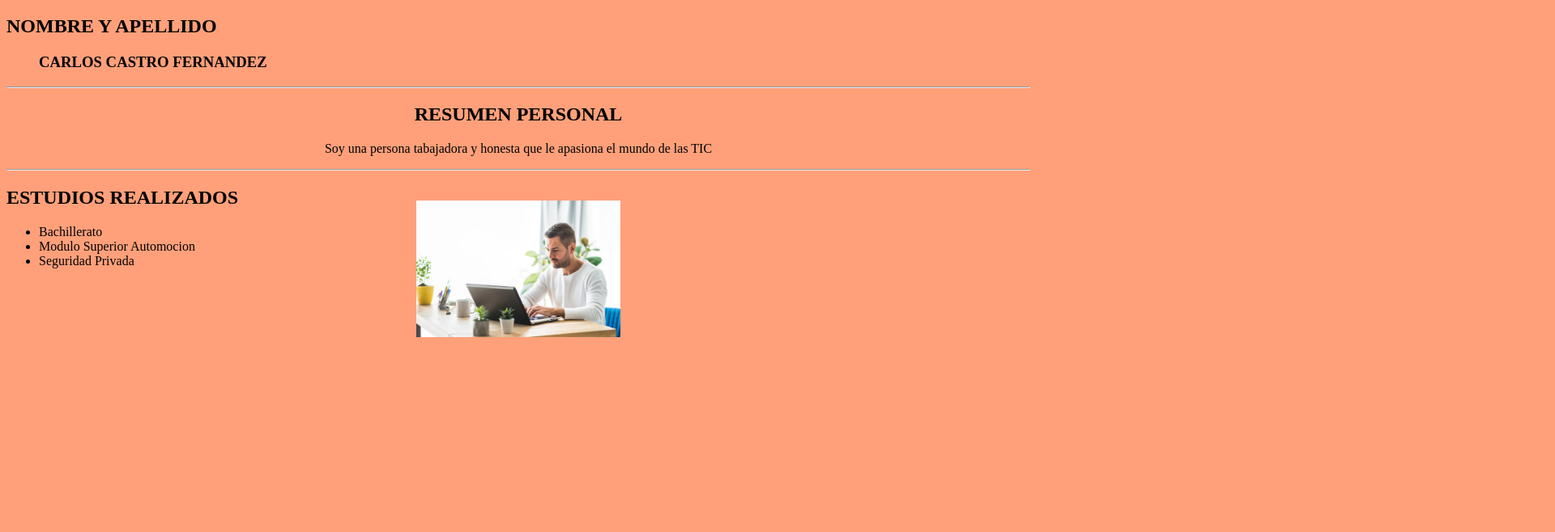
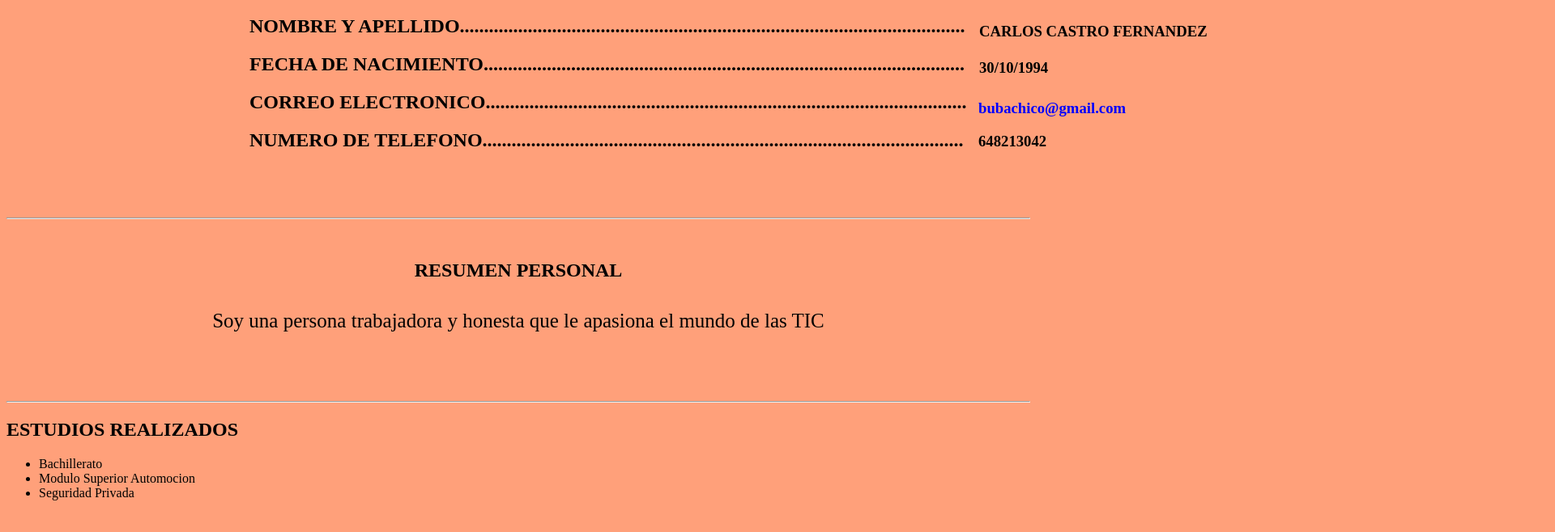
Before and after one commit to CarlosCastroFernandez/Front-End, a plain HTML site: page CV.html in a window 1280 px wide. Shown: the part 62-720 px from the top of the page at 81% size, 1920 px wide, since content can reach past the window. Drawn offline with Linux system fonts and the light colour scheme.

Commit message:
Update CV.html

```diff
--- a/CV.html
+++ b/CV.html
@@ -15,16 +15,25 @@
         CURRICULUM
     </h1>
     <div style="color:black">
-<h2> NOMBRE Y APELLIDO</h2>
-<ul>
-    <h3>CARLOS CASTRO FERNANDEZ</h3>
-</ul>
-<hr>
-<h2 style="text-align:center">
+    <div style="position:relative;left:300px;font-family:times new roman">
+<h2>NOMBRE Y APELLIDO........................................................................................................</h2>
+<h2>FECHA DE NACIMIENTO...................................................................................................</h2>
+<h2>CORREO ELECTRONICO...................................................................................................</h2>
+<h2>NUMERO DE TELEFONO...................................................................................................</h2>
+
+</div>
+<div style="position:relative;left:1200px;top:-165px">
+    <h3 style="position:relative;left:1px;top:-14px">  CARLOS CASTRO FERNANDEZ</h3>
+    <h3 style="position:relative;left:1px;top:-9px">30/10/1994</h3>
+    <h3 style="color:blue"> bubachico@gmail.com</h3>
+    <h3>648213042</h3>
+</div>
+<hr style="position:relative;top:-100px">
+<h2 style="text-align:center;position:relative;top:-70px;font-family:times new roman">
     RESUMEN  PERSONAL
 </h2>
-<p style=" text-align:center;font-family:Times New Roman">
-    Soy una persona tabajadora y honesta que le apasiona el mundo de las TIC
+<p style="position:relative;top:-60px;text-align:center;font-family:Times New Roman;font-size:25px">
+    Soy una persona trabajadora y honesta que le apasiona el mundo de las TIC
 </p>
 <hr>
 <h2>
@@ -37,8 +46,7 @@
     <li>Seguridad Privada</li>
 </ul>
 </div>
-<img style= "position:relative;display:block;margin-left:auto;margin-right:auto
-;top:-100px;width:20%"src="mi representacion.jpg">
+
 
 
 </body>
```
